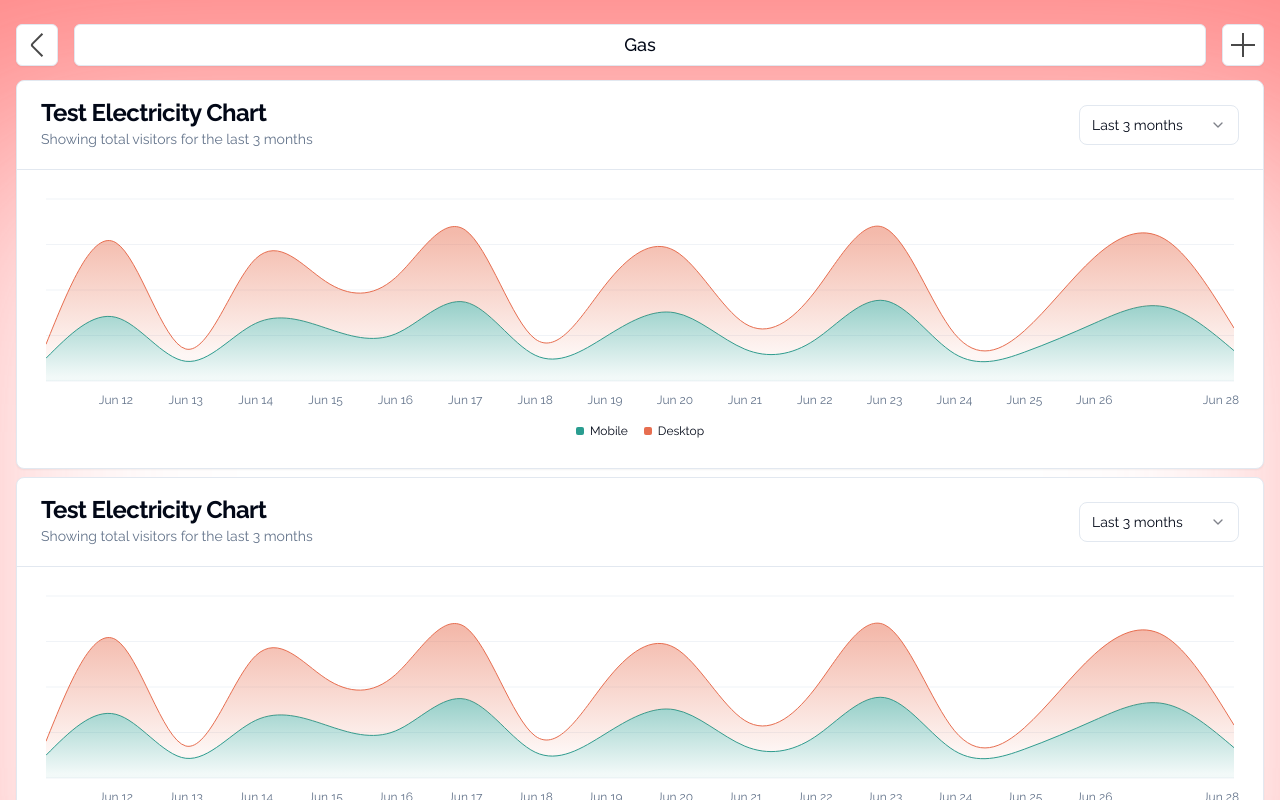
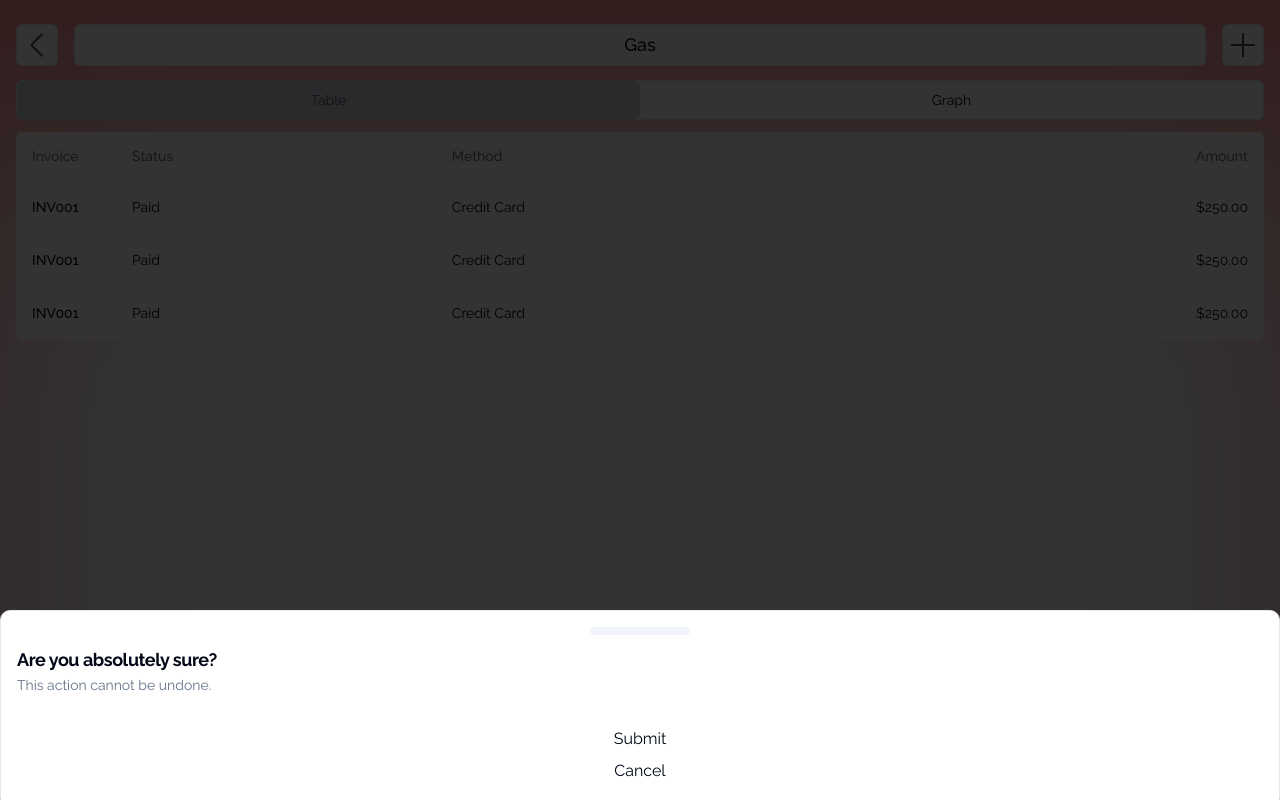
Before and after one commit to conway-hash/expenses-notebook-notex, a Next.js app: page /dashboard/stats/gas in a window 1280 px wide. Both pictures are taken after a click on the button 1243 px from the left and 45 px from the top of the page. Shown: the top 800 px of the page. Built offline with nearby package versions, Linux system fonts and the light colour scheme.

Commit message:
1.2.0 - stats table and graph possibility

```diff
--- a/package.json
+++ b/package.json
@@ -9,6 +9,7 @@
     "lint": "next lint"
   },
   "dependencies": {
+    "@radix-ui/react-dialog": "^1.1.1",
     "@radix-ui/react-select": "^2.1.1",
     "class-variance-authority": "^0.7.0",
     "clsx": "^2.1.1",
@@ -18,7 +19,8 @@
     "react-dom": "^18",
     "recharts": "^2.12.7",
     "tailwind-merge": "^2.5.2",
-    "tailwindcss-animate": "^1.0.7"
+    "tailwindcss-animate": "^1.0.7",
+    "vaul": "^0.9.2"
   },
   "devDependencies": {
     "@types/node": "^20",
--- a/src/app/dashboard/stats/gas/page.tsx
+++ b/src/app/dashboard/stats/gas/page.tsx
@@ -1,10 +1,40 @@
+'use client'
+
 import { ChartV1 } from "@/components/charts/ChartV1"
 import { Icons } from "@/components/icons"
 import Link from 'next/link'
+import { useEffect, useState } from 'react';
+
+import {
+  Drawer,
+  DrawerClose,
+  DrawerContent,
+  DrawerDescription,
+  DrawerFooter,
+  DrawerHeader,
+  DrawerTitle,
+  DrawerTrigger,
+} from "@/components/ui/drawer"
+
+import {
+  Table,
+  TableBody,
+  TableCaption,
+  TableCell,
+  TableHead,
+  TableHeader,
+  TableRow,
+} from "@/components/ui/table"
 
 export default function Page() {
+  const [activeBtn, setActiveBtn] = useState<string>('left');
+
+  function handleClick(position: string) {
+    setActiveBtn(position)
+  }
+
   return (
-    <main className="flex flex-col gap-2 p-4 pt-20">
+    <main className="flex flex-col gap-3 p-4 pt-20">
       <div className="flex gap-4 justify-between w-full px-4 py-6 fixed top-0 right-0 z-10">
         <Link href="/dashboard" className="rounded-md border bg-card shadow-sm active:bg-card/75 flex flex-col justify-center items-center gap-1 p-2">
           <Icons.back className="w-6 h-6" fill="#494949"/>
@@ -12,13 +42,79 @@ export default function Page() {
         <div className="rounded-md border bg-card shadow-sm active:bg-card/75 w-full flex justify-center items-center text-lg font-medium">
           Gas
         </div>
-        <button className="rounded-md border bg-card shadow-sm active:bg-card/75 flex flex-col justify-center items-center gap-1 p-2">
-          <Icons.plus className="w-6 h-6" fill="#494949"/>
-        </button>
+        <Drawer>
+          <DrawerTrigger className="rounded-md border bg-card shadow-sm active:bg-card/75 flex flex-col justify-center items-center gap-1 p-2">
+            <Icons.plus className="w-6 h-6" fill="#494949"/>
+          </DrawerTrigger>
+          <DrawerContent>
+            <DrawerHeader>
+              <DrawerTitle>Are you absolutely sure?</DrawerTitle>
+              <DrawerDescription>This action cannot be undone.</DrawerDescription>
+            </DrawerHeader>
+            <DrawerFooter>
+              <button>Submit</button>
+              <DrawerClose>
+                <button>Cancel</button>
+              </DrawerClose>
+            </DrawerFooter>
+          </DrawerContent>
+        </Drawer>
       </div>
-      <ChartV1/>
-      <ChartV1/>
-      <ChartV1/>
+
+      <div className="w-full h-10 flex gap-1 rounded-md border bg-card relative">
+        <div className={`h-full w-1/2 bg-gray-400/50 absolute z-[0] rounded-md transition-transform ${activeBtn == 'left' ? 'translate-x-0' : 'translate-x-full'}`}></div>
+        <div className="h-full w-full flex">
+          <button className="h-full w-full rounded-md shadow-sm active:bg-gray-100/90 flex justify-center items-center gap-2 p-2" onClick={() => handleClick('left')}>
+            <p className="text-sm">Table</p>
+          </button>
+          <button className="h-full w-full rounded-md shadow-sm active:bg-gray-100/90 flex justify-center items-center gap-2 p-2" onClick={() => handleClick('right')}>
+            <p className="text-sm">Graph</p>
+          </button>
+        </div>
+      </div>
+
+      <div className="gap-3">
+        {
+          activeBtn == 'left' ?
+          (
+          <Table className="bg-card rounded-md shadow-sm">
+            {/* <TableCaption>A list of your recent invoices.</TableCaption> */}
+            <TableHeader>
+              <TableRow>
+                <TableHead className="w-[100px]">Invoice</TableHead>
+                <TableHead>Status</TableHead>
+                <TableHead>Method</TableHead>
+                <TableHead className="text-right">Amount</TableHead>
+              </TableRow>
+            </TableHeader>
+            <TableBody>
+              <TableRow>
+                <TableCell className="font-medium">INV001</TableCell>
+                <TableCell>Paid</TableCell>
+                <TableCell>Credit Card</TableCell>
+                <TableCell className="text-right">$250.00</TableCell>
+              </TableRow>
+              <TableRow>
+                <TableCell className="font-medium">INV001</TableCell>
+                <TableCell>Paid</TableCell>
+                <TableCell>Credit Card</TableCell>
+                <TableCell className="text-right">$250.00</TableCell>
+              </TableRow>
+              <TableRow>
+                <TableCell className="font-medium">INV001</TableCell>
+                <TableCell>Paid</TableCell>
+                <TableCell>Credit Card</TableCell>
+                <TableCell className="text-right">$250.00</TableCell>
+              </TableRow>
+            </TableBody>
+          </Table>
+          )
+          :
+          (
+          <ChartV1 className="bg-card"/>
+          )
+        }
+      </div>
     </main>
   )
 }
--- a/src/app/page.tsx
+++ b/src/app/page.tsx
@@ -1,12 +1,12 @@
-// import Image from "next/image";
+import Link from 'next/link'
 
-// export default function Home() {
-//   return (
-//     <main className="flex min-h-screen flex-col items-center justify-between p-24">
-
-//     </main>
-//   );
-// }
 export default function Page() {
-  return <h1>Hello, Home Page!</h1>
+  return (
+    <main>
+      <h1>Hello, Home Page!</h1>
+      <Link href="/dashboard" className="rounded-md border bg-red-400 shadow-sm active:bg-card/75 flex justify-center items-center gap-2 p-2 w-20">
+      <p className="text-sm">Dashboard</p>
+      </Link>
+    </main>
+  )
 }
--- a/src/components/charts/ChartV1.tsx
+++ b/src/components/charts/ChartV1.tsx
@@ -136,7 +136,14 @@ const chartConfig = {
   },
 } satisfies ChartConfig
 
-export function ChartV1() {
+interface ChartV1Props {
+  className?: string; // Optional className prop
+}
+
+export function ChartV1({
+  className,
+}: ChartV1Props
+) {
   const [timeRange, setTimeRange] = React.useState("90d")
 
   const filteredData = chartData.filter((item) => {
@@ -153,7 +160,7 @@ export function ChartV1() {
   })
 
   return (
-    <Card>
+    <Card className={className}>
       <CardHeader className="flex items-center gap-2 space-y-0 border-b py-5 sm:flex-row">
         <div className="grid flex-1 gap-1 text-center sm:text-left">
           <CardTitle>Test Electricity Chart</CardTitle>
--- /dev/null
+++ b/src/components/ui/drawer.tsx
@@ -0,0 +1,118 @@
+"use client"
+
+import * as React from "react"
+import { Drawer as DrawerPrimitive } from "vaul"
+
+import { cn } from "@/lib/utils"
+
+const Drawer = ({
+  shouldScaleBackground = true,
+  ...props
+}: React.ComponentProps<typeof DrawerPrimitive.Root>) => (
+  <DrawerPrimitive.Root
+    shouldScaleBackground={shouldScaleBackground}
+    {...props}
+  />
+)
+Drawer.displayName = "Drawer"
+
+const DrawerTrigger = DrawerPrimitive.Trigger
+
+const DrawerPortal = DrawerPrimitive.Portal
+
+const DrawerClose = DrawerPrimitive.Close
+
+const DrawerOverlay = React.forwardRef<
+  React.ElementRef<typeof DrawerPrimitive.Overlay>,
+  React.ComponentPropsWithoutRef<typeof DrawerPrimitive.Overlay>
+>(({ className, ...props }, ref) => (
+  <DrawerPrimitive.Overlay
+    ref={ref}
+    className={cn("fixed inset-0 z-50 bg-black/80", className)}
+    {...props}
+  />
+))
+DrawerOverlay.displayName = DrawerPrimitive.Overlay.displayName
+
+const DrawerContent = React.forwardRef<
+  React.ElementRef<typeof DrawerPrimitive.Content>,
+  React.ComponentPropsWithoutRef<typeof DrawerPrimitive.Content>
+>(({ className, children, ...props }, ref) => (
+  <DrawerPortal>
+    <DrawerOverlay />
+    <DrawerPrimitive.Content
+      ref={ref}
+      className={cn(
+        "fixed inset-x-0 bottom-0 z-50 mt-24 flex h-auto flex-col rounded-t-[10px] border bg-background",
+        className
+      )}
+      {...props}
+    >
+      <div className="mx-auto mt-4 h-2 w-[100px] rounded-full bg-muted" />
+      {children}
+    </DrawerPrimitive.Content>
+  </DrawerPortal>
+))
+DrawerContent.displayName = "DrawerContent"
+
+const DrawerHeader = ({
+  className,
+  ...props
+}: React.HTMLAttributes<HTMLDivElement>) => (
+  <div
+    className={cn("grid gap-1.5 p-4 text-center sm:text-left", className)}
+    {...props}
+  />
+)
+DrawerHeader.displayName = "DrawerHeader"
+
+const DrawerFooter = ({
+  className,
+  ...props
+}: React.HTMLAttributes<HTMLDivElement>) => (
+  <div
+    className={cn("mt-auto flex flex-col gap-2 p-4", className)}
+    {...props}
+  />
+)
+DrawerFooter.displayName = "DrawerFooter"
+
+const DrawerTitle = React.forwardRef<
+  React.ElementRef<typeof DrawerPrimitive.Title>,
+  React.ComponentPropsWithoutRef<typeof DrawerPrimitive.Title>
+>(({ className, ...props }, ref) => (
+  <DrawerPrimitive.Title
+    ref={ref}
+    className={cn(
+      "text-lg font-semibold leading-none tracking-tight",
+      className
+    )}
+    {...props}
+  />
+))
+DrawerTitle.displayName = DrawerPrimitive.Title.displayName
+
+const DrawerDescription = React.forwardRef<
+  React.ElementRef<typeof DrawerPrimitive.Description>,
+  React.ComponentPropsWithoutRef<typeof DrawerPrimitive.Description>
+>(({ className, ...props }, ref) => (
+  <DrawerPrimitive.Description
+    ref={ref}
+    className={cn("text-sm text-muted-foreground", className)}
+    {...props}
+  />
+))
+DrawerDescription.displayName = DrawerPrimitive.Description.displayName
+
+export {
+  Drawer,
+  DrawerPortal,
+  DrawerOverlay,
+  DrawerTrigger,
+  DrawerClose,
+  DrawerContent,
+  DrawerHeader,
+  DrawerFooter,
+  DrawerTitle,
+  DrawerDescription,
+}
--- /dev/null
+++ b/src/components/ui/table.tsx
@@ -0,0 +1,117 @@
+import * as React from "react"
+
+import { cn } from "@/lib/utils"
+
+const Table = React.forwardRef<
+  HTMLTableElement,
+  React.HTMLAttributes<HTMLTableElement>
+>(({ className, ...props }, ref) => (
+  <div className="relative w-full overflow-auto">
+    <table
+      ref={ref}
+      className={cn("w-full caption-bottom text-sm", className)}
+      {...props}
+    />
+  </div>
+))
+Table.displayName = "Table"
+
+const TableHeader = React.forwardRef<
+  HTMLTableSectionElement,
+  React.HTMLAttributes<HTMLTableSectionElement>
+>(({ className, ...props }, ref) => (
+  <thead ref={ref} className={cn("[&_tr]:border-b", className)} {...props} />
+))
+TableHeader.displayName = "TableHeader"
+
+const TableBody = React.forwardRef<
+  HTMLTableSectionElement,
+  React.HTMLAttributes<HTMLTableSectionElement>
+>(({ className, ...props }, ref) => (
+  <tbody
+    ref={ref}
+    className={cn("[&_tr:last-child]:border-0", className)}
+    {...props}
+  />
+))
+TableBody.displayName = "TableBody"
+
+const TableFooter = React.forwardRef<
+  HTMLTableSectionElement,
+  React.HTMLAttributes<HTMLTableSectionElement>
+>(({ className, ...props }, ref) => (
+  <tfoot
+    ref={ref}
+    className={cn(
+      "border-t bg-muted/50 font-medium [&>tr]:last:border-b-0",
+      className
+    )}
+    {...props}
+  />
+))
+TableFooter.displayName = "TableFooter"
+
+const TableRow = React.forwardRef<
+  HTMLTableRowElement,
+  React.HTMLAttributes<HTMLTableRowElement>
+>(({ className, ...props }, ref) => (
+  <tr
+    ref={ref}
+    className={cn(
+      "border-b transition-colors hover:bg-muted/50 data-[state=selected]:bg-muted",
+      className
+    )}
+    {...props}
+  />
+))
+TableRow.displayName = "TableRow"
+
+const TableHead = React.forwardRef<
+  HTMLTableCellElement,
+  React.ThHTMLAttributes<HTMLTableCellElement>
+>(({ className, ...props }, ref) => (
+  <th
+    ref={ref}
+    className={cn(
+      "h-12 px-4 text-left align-middle font-medium text-muted-foreground [&:has([role=checkbox])]:pr-0",
+      className
+    )}
+    {...props}
+  />
+))
+TableHead.displayName = "TableHead"
+
+const TableCell = React.forwardRef<
+  HTMLTableCellElement,
+  React.TdHTMLAttributes<HTMLTableCellElement>
+>(({ className, ...props }, ref) => (
+  <td
+    ref={ref}
+    className={cn("p-4 align-middle [&:has([role=checkbox])]:pr-0", className)}
+    {...props}
+  />
+))
+TableCell.displayName = "TableCell"
+
+const TableCaption = React.forwardRef<
+  HTMLTableCaptionElement,
+  React.HTMLAttributes<HTMLTableCaptionElement>
+>(({ className, ...props }, ref) => (
+  <caption
+    ref={ref}
+    className={cn("mt-4 text-sm text-muted-foreground", className)}
+    {...props}
+  />
+))
+TableCaption.displayName = "TableCaption"
+
+export {
+  Table,
+  TableHeader,
+  TableBody,
+  TableFooter,
+  TableHead,
+  TableRow,
+  TableCell,
+  TableCaption,
+}
```
Also changed, not shown: 1 other file (tests, documents, lock files or other folders).
